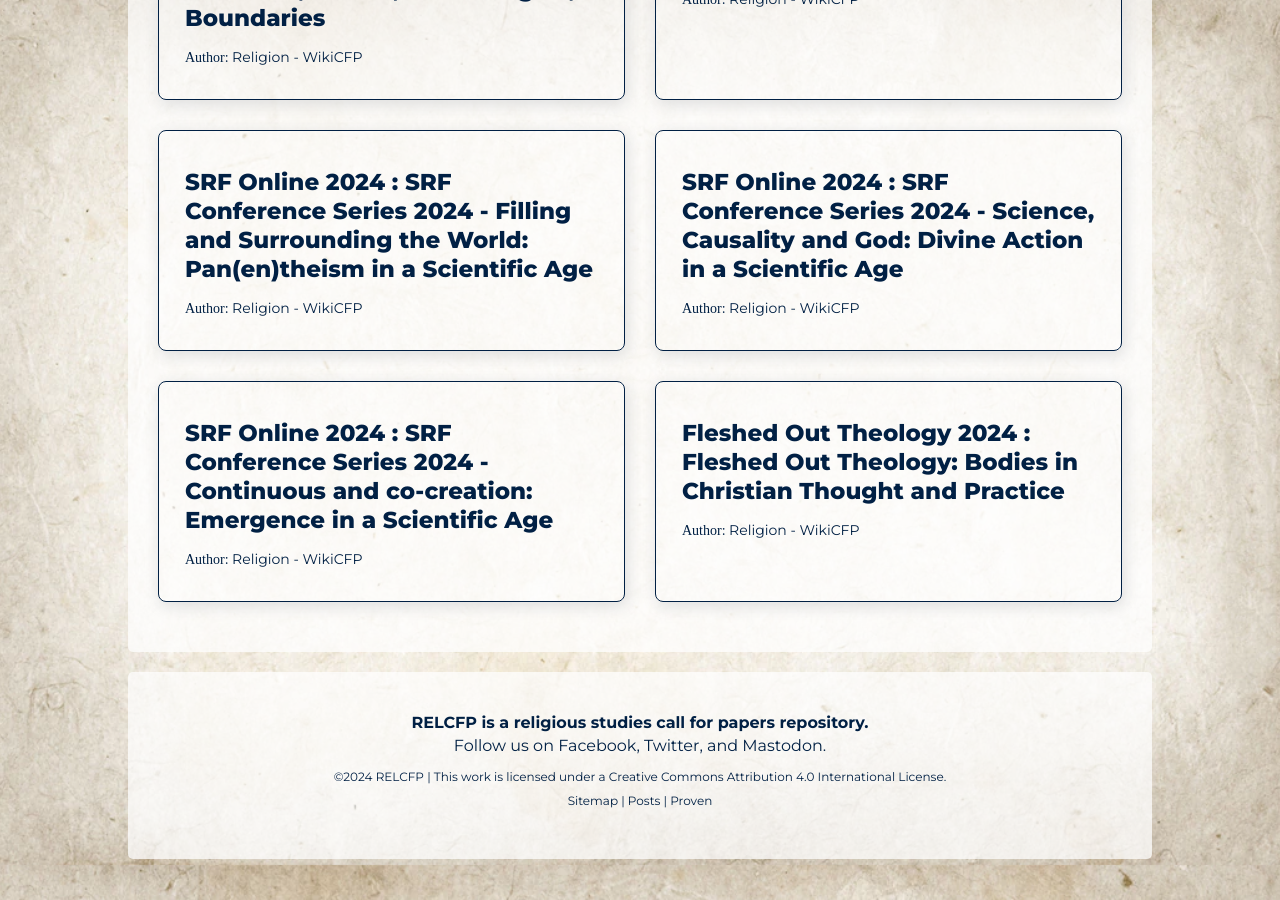
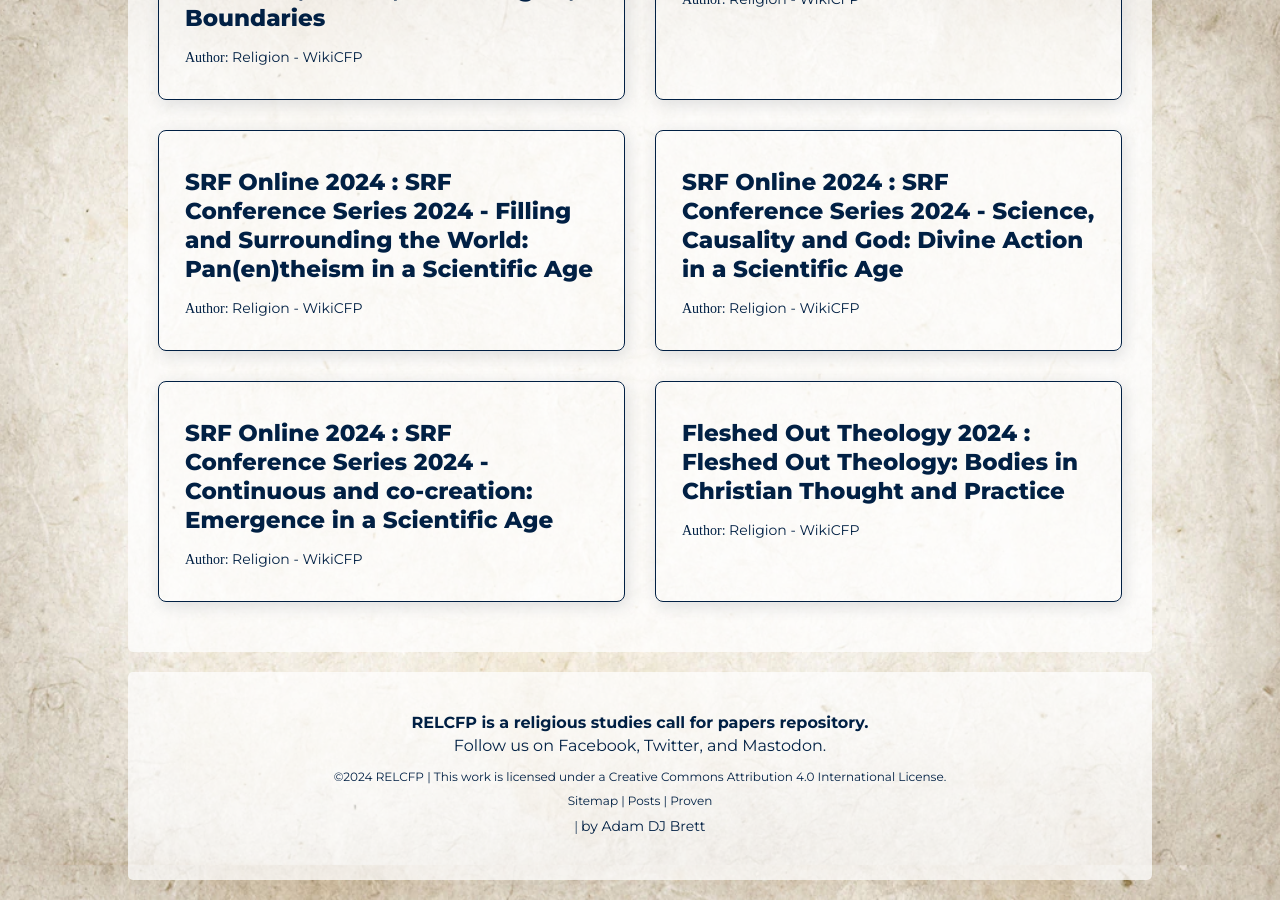
Before and after one commit to adamdjbrett/relcfp, a Jekyll site: the page built from index.html, in a window 1280 px wide and 900 px high, scrolled down 7235 px. Built offline with Jekyll 4.4.1, drawn with Linux system fonts in a browser that asks for light colours; nearby versions of some CDN libraries; a script that is not in the unit is left out; the list of posts is cut into pages by our own code.

Commit message:
Update footer.html
add to footer

```diff
--- a/_includes/footer.html
+++ b/_includes/footer.html
@@ -9,7 +9,7 @@
         </div>
         <div class="footer__copywrite">
             <p>©{{ 'now' | date: "%Y" }} RELCFP | This work is licensed under a <a rel="license" href="http://creativecommons.org/licenses/by/4.0/">Creative Commons Attribution 4.0 International License</a>.<br />
-                <a href="http://relcfp.com/sitemap.xml">Sitemap</a> | <a href="https://www.relcfp.com/posts/feed.atom">Posts</a> | <a href="https://proven.lol/62348e">Proven</a></p>
+                <a href="http://relcfp.com/sitemap.xml">Sitemap</a> | <a href="https://www.relcfp.com/posts/feed.atom">Posts</a> | <a href="https://proven.lol/62348e">Proven</a></p> | <a href="https://adamdjbrett.com">by Adam DJ Brett</a></p>
         </div>
     </div>
 </footer>
```
